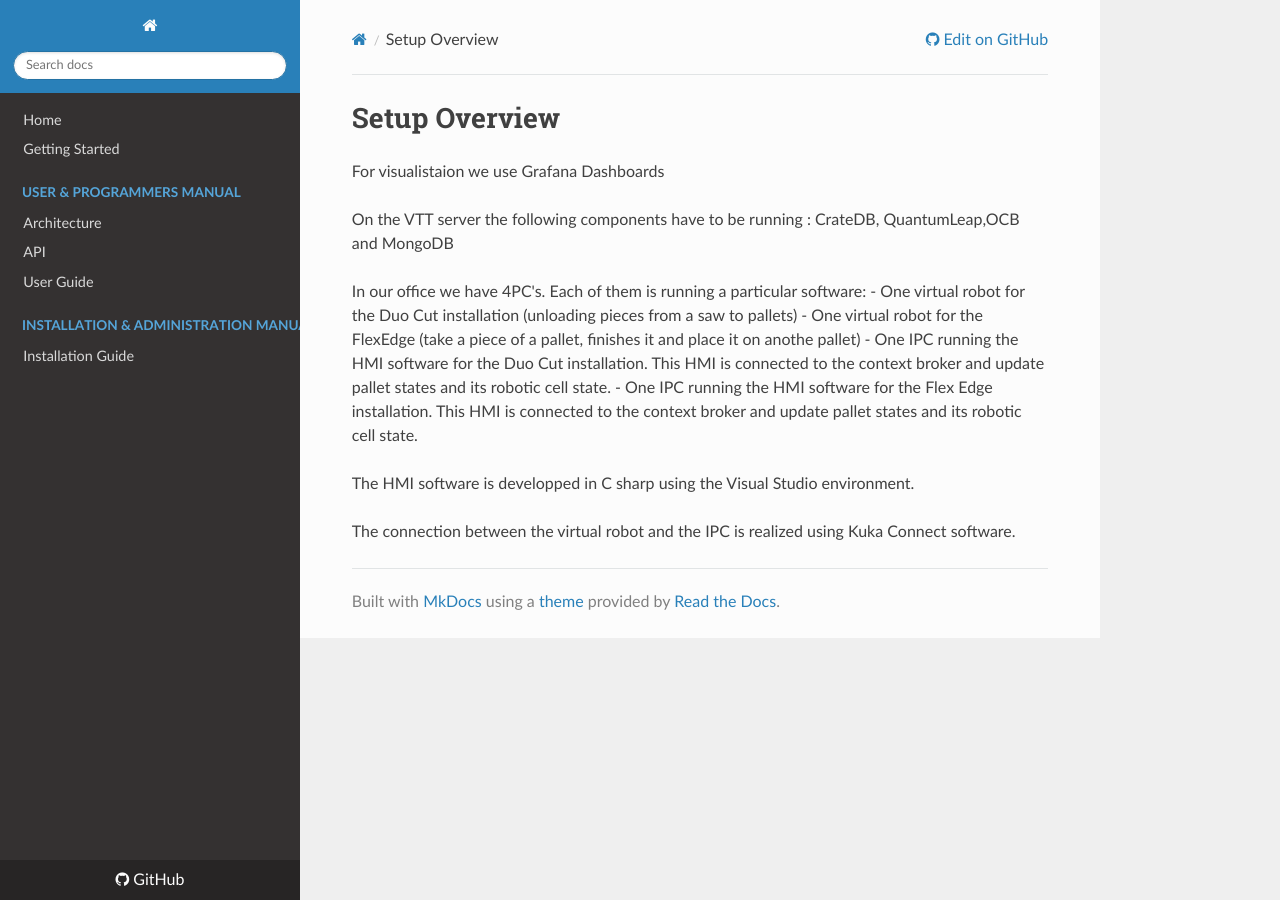
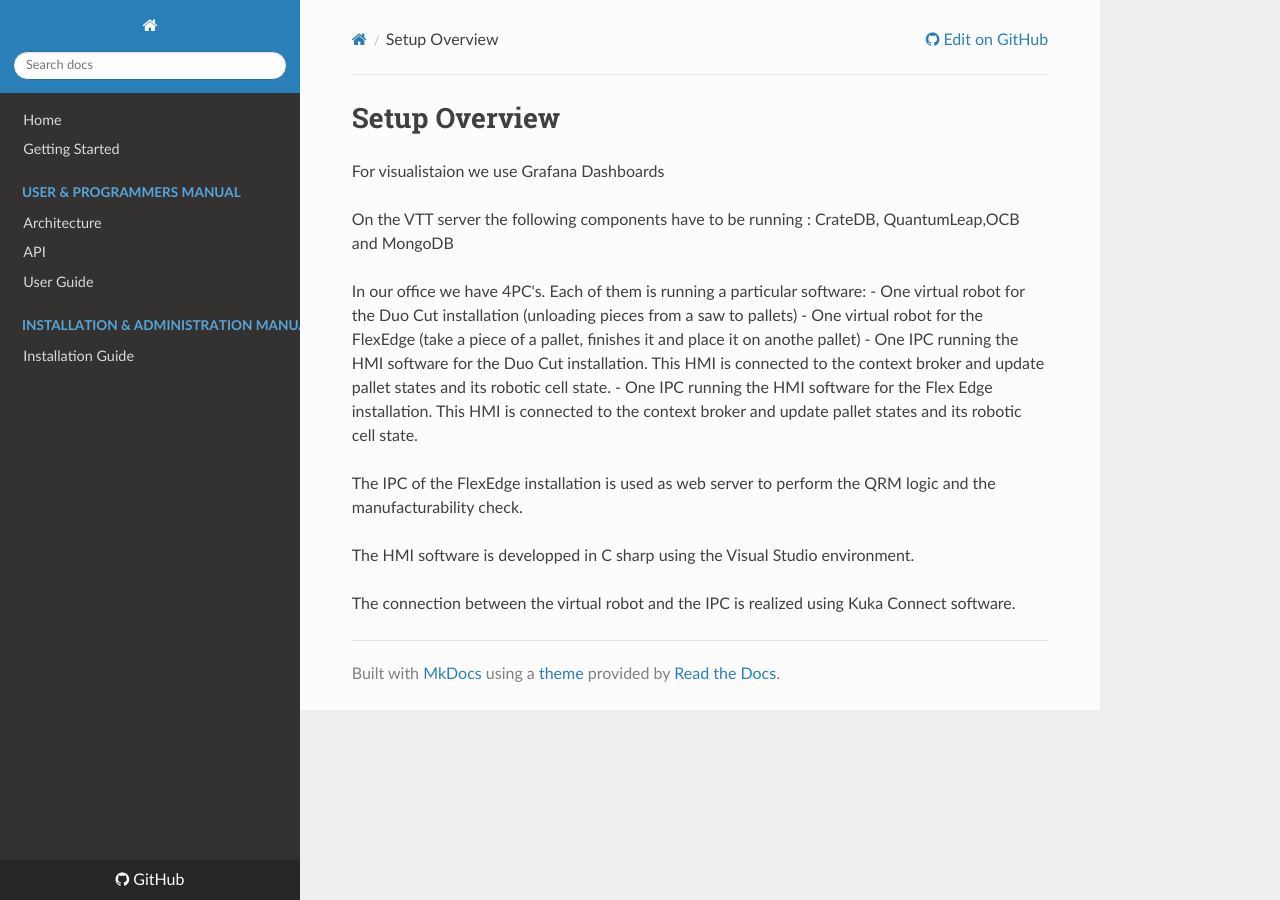
Before and after one commit to ramp-eu/JS2SF, an MkDocs documentation site: the page built from docs/Setup_midterm.md, in a window 1280 px wide. Built offline with MkDocs 1.6.1, drawn with Linux system fonts in a browser that asks for light colours; nearby versions of some CDN libraries; old or Windows-style settings are respelled for this version of MkDocs.

Commit message:
Update Setup_midterm.md

```diff
--- a/docs/Setup_midterm.md
+++ b/docs/Setup_midterm.md
@@ -11,6 +11,8 @@ In our office we have 4PC's. Each of them is running a particular software:
   - One IPC running the HMI software for the Duo Cut installation. This HMI is connected to the context broker and update pallet states and its robotic cell state.
   - One IPC running the HMI software for the Flex Edge installation. This HMI is connected to the context broker and update pallet states and its robotic cell state.
 
+The IPC of the FlexEdge installation is used as web server to perform the QRM logic and the manufacturability check.
+
 The HMI software is developped in C sharp using the Visual Studio environment.
 
 The connection between the virtual robot and the IPC is realized using Kuka Connect software.
```
